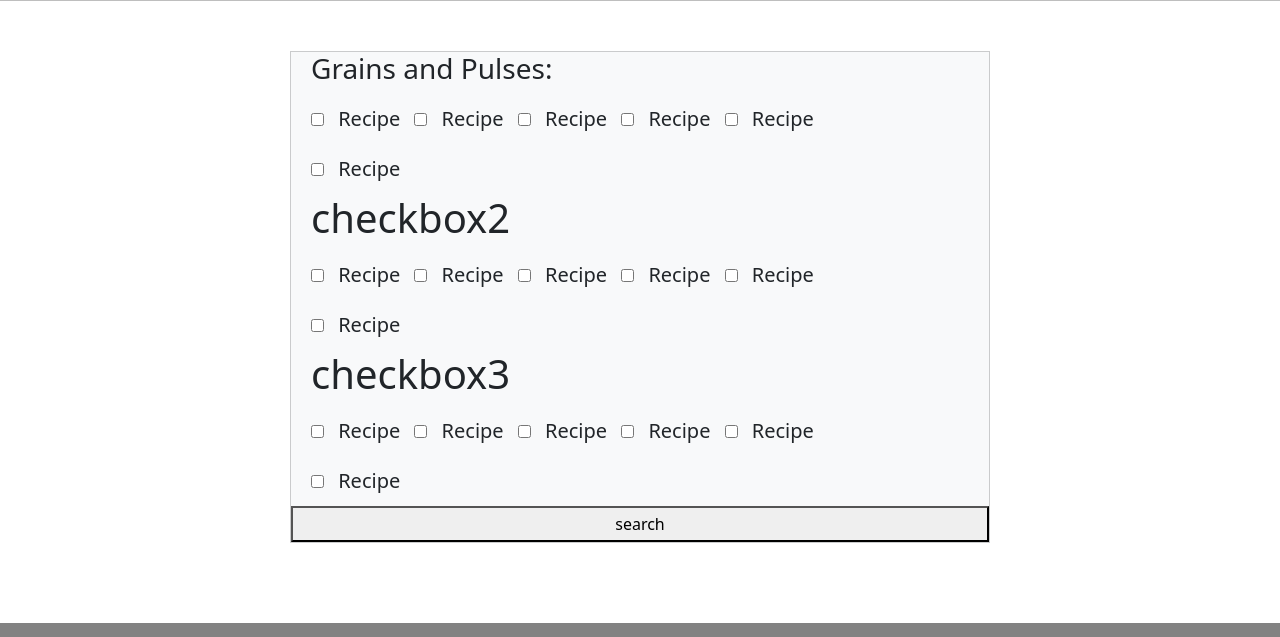
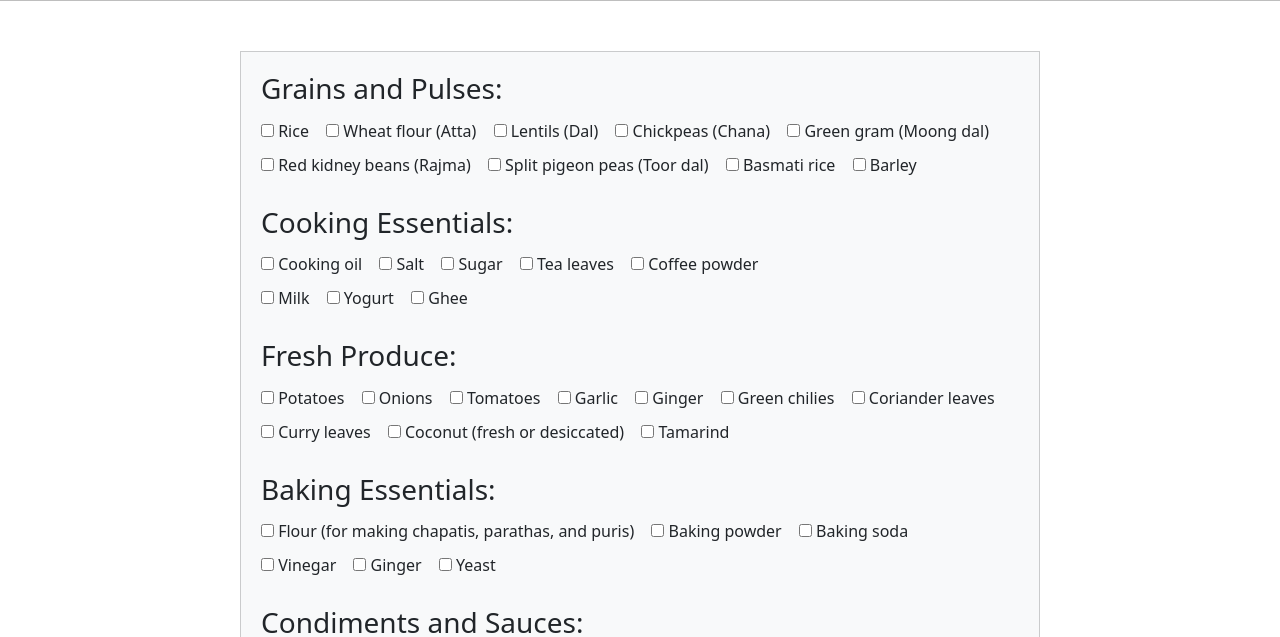
Before and after one commit to kevalpaghadal/Recipe-sharing, a Django app: page /formSearch/ in a window 1280 px wide. Shown: the part 97-734 px from the top of the page. Run offline with Django 5.2, Linux system fonts and the light colour scheme; parts of the project's set-up code (start-up, migrations or seed data) failed here and were passed over; grey boxes are pictures that could not be loaded.

Commit message:
checkbox search complete

```diff
--- a/RSW/static/css/style.css
+++ b/RSW/static/css/style.css
@@ -547,14 +547,14 @@ font-size: 25px;
 .form1{
   background-color: #f8f9fa;
   height: 100%;
-  width: 700px;
+  width: 800px;
   margin: 50px auto;
   border: 1.5px solid #cacbcc;
 }
 
 .labal1{
-  font-size: 20px;
-  padding: 10px;
+  font-size: 16px;
+  padding: 5px 13px 5px 0px;
 }
 .lt1{
 margin-left: 20px;
--- a/RSW/urls.py
+++ b/RSW/urls.py
@@ -32,7 +32,7 @@ urlpatterns = [
     path('srcRecipe/' , views.srcRecipe , name='srcRecipe'),
     path('srcRecipePage/<int:pk>' , views.srcRecipePage , name='srcRecipePage'),
     path('formSearch/' , views.formSearch , name='formSearch'),
-    # path('ShowFormRecipe/' , views.ShowFormRecipe , name='ShowFormRecipe'),
+    path('ShowFormRecipe/' , views.ShowFormRecipe , name='ShowFormRecipe'),
     path('printRecipe/<int:pk>' , views.printRecipe , name='printRecipe'),
 
 
--- a/RSW/views.py
+++ b/RSW/views.py
@@ -140,15 +140,16 @@ def formSearch(request):
 
             # Apply the combined query to filter recipes
             fetch_recipe = fetch_recipe.filter(query)
-            print(fetch_recipe)
 
-            return redirect('showFormRecipe')
-
-    else:
-        pass
+            context = {
+                'fetch_recipe' : fetch_recipe
+            }
+            return render(request , 'showFormRecipe.html', context)
 
     return render(request, 'formSearch.html')
 
+def ShowFormRecipe(request):
+    return render(request , 'ShowFormRecipe.html')
 
 
 def srcRecipePage(request , pk):
--- a/templates/formSearch.html
+++ b/templates/formSearch.html
@@ -4,57 +4,116 @@
 
 {% block content %}
 
-<form class="form1" action="" method="post">
+<form class="form1" action="{% url 'formSearch' %}" method="POST">
+    {% csrf_token %}
 
-    <h3 style="margin-left: 20px;">Grains and Pulses:</h3>
+    <h3 style="margin-left: 20px; margin-top: 20px;">Grains and Pulses:</h3>
     <div class="lt1">
-    <input class="deep" type="checkbox" name="meals" id="meal1" value="recipe">
-    <label class="labal1" for="meal1">Recipe</label>
-    <input type="checkbox" name="meals" id="meal2" value="recipe">
-    <label class="labal1" for="meal2">Recipe</label>
-    <input type="checkbox" name="meals" id="meal3" value="recipe">
-    <label class="labal1" for="meal3">Recipe</label>
-    <input type="checkbox" name="meals" id="meal4" value="recipe">
-    <label class="labal1" for="meal4">Recipe</label>
-    <input type="checkbox" name="meals" id="meal5" value="recipe">
-    <label class="labal1" for="meal5">Recipe</label><br>
-    <input type="checkbox" name="meals" id="meal6" value="recipe">
-    <label class="labal1" for="meal6">Recipe</label>
+    <input class="deep" type="checkbox" name="meals" id="meal1" value="Rice">
+    <label class="labal1" for="meal1">Rice</label>
+    <input type="checkbox" name="meals" id="meal2" value="Wheat flour (Atta)">
+    <label class="labal1" for="meal2">Wheat flour (Atta)</label>
+    <input type="checkbox" name="meals" id="meal3" value="Lentils (Dal)">
+    <label class="labal1" for="meal3">Lentils (Dal)</label>
+    <input type="checkbox" name="meals" id="meal4" value="Chickpeas (Chana)">
+    <label class="labal1" for="meal4">Chickpeas (Chana)</label>
+    <input type="checkbox" name="meals" id="meal5" value="Green gram (Moong dal)">
+    <label class="labal1" for="meal5">Green gram (Moong dal)</label><br>
+    <input type="checkbox" name="meals" id="meal6" value="Red kidney beans (Rajma)">
+    <label class="labal1" for="meal6">Red kidney beans (Rajma)</label>
+    <input type="checkbox" name="meals" id="meal7" value="Split pigeon peas (Toor dal)">
+    <label class="labal1" for="meal7">Split pigeon peas (Toor dal)</label>
+    <input type="checkbox" name="meals" id="meal8" value="Basmati rice">
+    <label class="labal1" for="meal8">Basmati rice</label>
+    <input type="checkbox" name="meals" id="meal9" value="Barley">
+    <label class="labal1" for="meal9">Barley</label>
+</div>
+<br>
+<h3 style="margin-left: 20px;">Cooking Essentials:</h3>
+<div class="lt1">
+
+    <input type="checkbox" name="meals" id="meal10" value="Cooking oil ">
+    <label class="labal1" for="meal10">Cooking oil </label>
+    <input type="checkbox" name="meals" id="meal11" value="Salt">
+    <label class="labal1" for="meal11">Salt</label>
+    <input type="checkbox" name="meals" id="meal12" value="Sugar">
+    <label class="labal1" for="meal12">Sugar</label>
+    <input type="checkbox" name="meals" id="meal13" value="Tea leaves">
+    <label class="labal1" for="meal13">Tea leaves</label>
+    <input type="checkbox" name="meals" id="meal14" value="Coffee powder">
+    <label class="labal1" for="meal4">Coffee powder</label><br>
+    <input type="checkbox" name="meals" id="meal15" value="Milk">
+    <label class="labal1" for="meal5">Milk</label>
+    <input type="checkbox" name="meals" id="meal16" value="Yogurt">
+    <label class="labal1" for="meal6">Yogurt</label>
+    <input type="checkbox" name="meals" id="meal17" value="Ghee">
+    <label class="labal1" for="meal7">Ghee</label>
+
+</div>
+<br>
+<h3 style="margin-left: 20px;">Fresh Produce:</h3>
+<div class="lt1">
+    <input type="checkbox" name="meals" id="meal18" value="Potatoes">
+    <label class="labal1" for="meal8">Potatoes</label>
+    <input type="checkbox" name="meals" id="meal19" value="Onions">
+    <label class="labal1" for="meal9">Onions</label>
+    <input type="checkbox" name="meals" id="meal20" value="Tomatoes">
+    <label class="labal1" for="meal20">Tomatoes</label>
+    <input type="checkbox" name="meals" id="meal21" value="Garlic">
+    <label class="labal1" for="meal21">Garlic</label>
+    <input type="checkbox" name="meals" id="meal22" value="Ginger">
+    <label class="labal1" for="meal22">Ginger</label>
+    <input type="checkbox" name="meals" id="meal23" value="Green chilies">
+    <label class="labal1" for="meal23">Green chilies</label>
+    <input type="checkbox" name="meals" id="meal24" value="Coriander leaves">
+    <label class="labal1" for="meal24">Coriander leaves</label><br>
+    <input type="checkbox" name="meals" id="meal25" value="Curry leaves">
+    <label class="labal1" for="meal25">Curry leaves</label>
+    <input type="checkbox" name="meals" id="meal26" value="Coconut (fresh or desiccated)">
+    <label class="labal1" for="meal26">Coconut (fresh or desiccated)</label>
+    <input type="checkbox" name="meals" id="meal27" value="Tamarind">
+    <label class="labal1" for="meal27">Tamarind</label>
 </div>
 
-<h1 style="margin-left: 20px;">checkbox2</h1>
+<br>
+<h3 style="margin-left: 20px;">Baking Essentials:</h3>
 <div class="lt1">
+    <input type="checkbox" name="meals" id="meal28" value="Flour (for making chapatis, parathas, and puris)">
+    <label class="labal1" for="mea28">Flour (for making chapatis, parathas, and puris)</label>
+    <input type="checkbox" name="meals" id="meal29" value="Baking powder">
+    <label class="labal1" for="mea29">Baking powder</label>
+    <input type="checkbox" name="meals" id="meal30" value="Baking soda">
+    <label class="labal1" for="meal30">Baking soda</label>
+    <br><input type="checkbox" name="meals" id="meal31" value="Vinegar">
+    <label class="labal1" for="meal31">Vinegar</label>
+    <input type="checkbox" name="meals" id="meal32" value="Ginger">
+    <label class="labal1" for="meal32">Ginger</label>
+    <input type="checkbox" name="meals" id="meal33" value="Yeast">
+    <label class="labal1" for="meal33">Yeast</label>
 
-    <input type="checkbox" name="meals" id="meal7" value="recipe">
-    <label class="labal1" for="meal7">Recipe</label>
-    <input type="checkbox" name="meals" id="meal8" value="recipe">
-    <label class="labal1" for="meal8">Recipe</label>
-    <input type="checkbox" name="meals" id="meal9" value="recipe">
-    <label class="labal1" for="meal9">Recipe</label>
-    <input type="checkbox" name="meals" id="meal10" value="recipe">
-    <label class="labal1" for="meal10">Recipe</label>
-    <input type="checkbox" name="meals" id="meal11" value="recipe">
-    <label class="labal1" for="meal5">Recipe</label><br>
-    <input type="checkbox" name="meals" id="meal12" value="recipe">
-    <label class="labal1" for="meal5">Recipe</label>
 </div>
 
-<h1 style="margin-left: 20px;">checkbox3</h1>
+<br>
+<h3 style="margin-left: 20px;">Condiments and Sauces:</h3>
 <div class="lt1">
-    <input class="deep" type="checkbox" name="meals" id="meal13" value="recipe">
-    <label class="labal1" for="meal13">Recipe</label>
-    <input type="checkbox" name="meals" id="meal14" value="recipe">
-    <label class="labal1" for="meal14">Recipe</label>
-    <input type="checkbox" name="meals" id="meal15" value="recipe">
-    <label class="labal1" for="meal15">Recipe</label>
-    <input type="checkbox" name="meals" id="meal16" value="recipe">
-    <label class="labal1" for="meal16">Recipe</label>
-    <input type="checkbox" name="meals" id="meal17" value="recipe">
-    <label class="labal1" for="meal17">Recipe</label><br>
-    <input type="checkbox" name="meals" id="meal18" value="recipe">
-    <label class="labal1" for="meal18">Recipe</label>
+    <input type="checkbox" name="meals" id="meal34" value="Soy sauce">
+    <label class="labal1" for="mea34">Soy sauce</label>
+    <input type="checkbox" name="meals" id="meal35" value="Tomato ketchup">
+    <label class="labal1" for="mea35">Tomato ketchup</label>
+    <input type="checkbox" name="meals" id="meal36" value="Mustard paste">
+    <label class="labal1" for="meal36">Mustard paste</label>
+    <input type="checkbox" name="meals" id="meal37" value="Pickles">
+    <label class="labal1" for="meal37">Pickles</label>
+    <input type="checkbox" name="meals" id="meal38" value="Jam">
+    <label class="labal1" for="meal38">Jam</label>
+    <input type="checkbox" name="meals" id="meal39" value="Mayonnaise">
+    <label class="labal1" for="meal39">Mayonnaise</label>
+        <input type="checkbox" name="meals" id="meal40" value="Hot sauce">
+    <label class="labal1" for="meal40">Hot sauce</label>
+
 </div>
-<button type="submit" class="w-100 pt-1 pb-1">search</button>
+<br>
+<button type="submit" class="w-100 pt-1 pb-1 bg-warning">search</button>
 </form>
 
 
```
Also changed, not shown: templates/showFormRecipe.html (+42 -0 lines).
